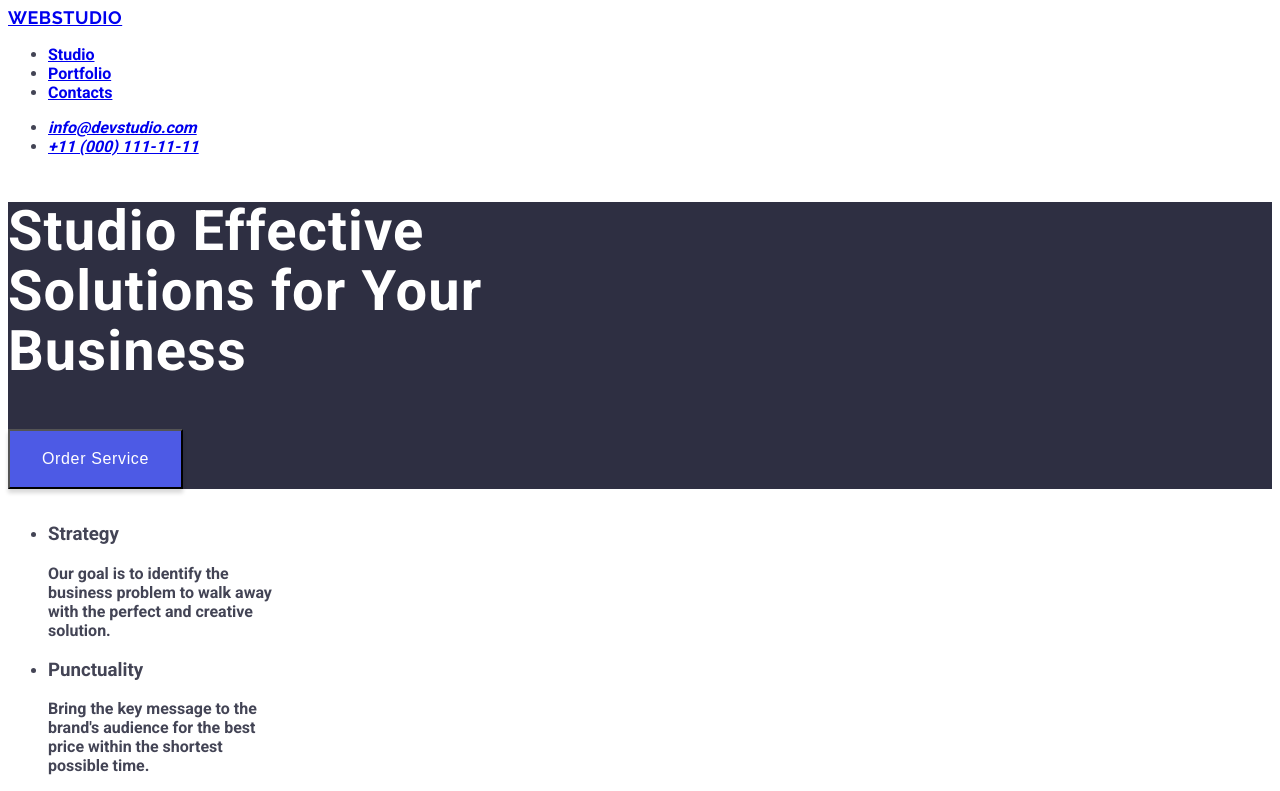
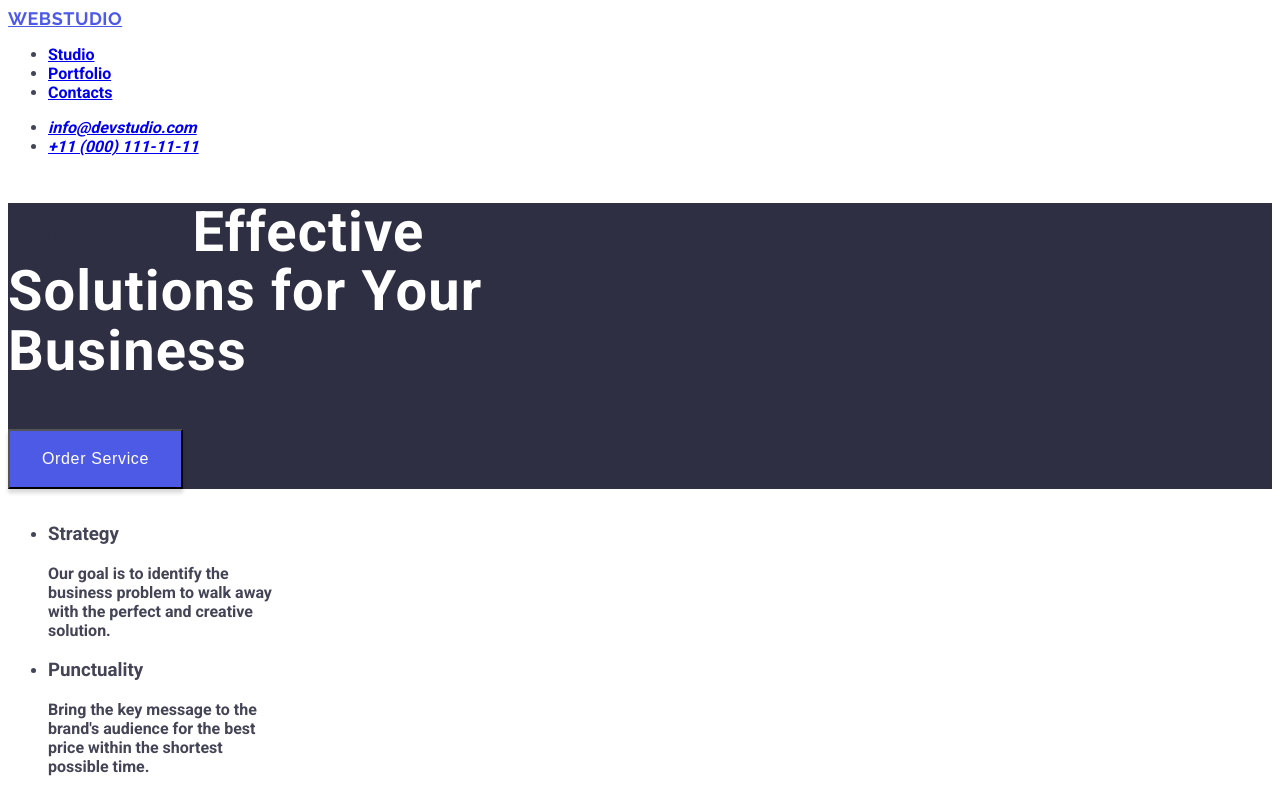
Before and after one commit to Tanxao/goit-markup-hw-02, a plain HTML site: page index.html in a window 1280 px wide. Shown: the top 791 px of the page. Drawn offline with Linux system fonts and the light colour scheme.

Commit message:
Update styles.css

```diff
--- a/css/styles.css
+++ b/css/styles.css
@@ -11,16 +11,13 @@ body {
 .header-navigation {}
 
 .header-logo {
-    width: 44px;
-        Copy color: var(--IRIS, #4D5AE5);
-        font-family: Raleway;
-        font-size: 18px;
-        font-style: normal;
-        font-weight: 700;
-        line-height: 1.16;
-        /* 116.667% */
-        letter-spacing: 0.54px;
-        text-transform: uppercase;
+            font-family: "Raleway", sans-serif;
+                font-weight: 700;
+                font-size: 18px;
+                line-height: 1.17;
+                letter-spacing: 0.03em;
+                text-transform: uppercase;
+                color: #4d5ae5;
 }
 
 .header-menu {}
@@ -53,6 +50,10 @@ color: var(--WHITE, #FFF);
     line-height: 1.07;
     /* 107.143% */
     letter-spacing: 1.12px;
+}
+
+.hero-italicteam-image{
+    color: #2e2f42;
 }
 
 .hero-italic {}
```
